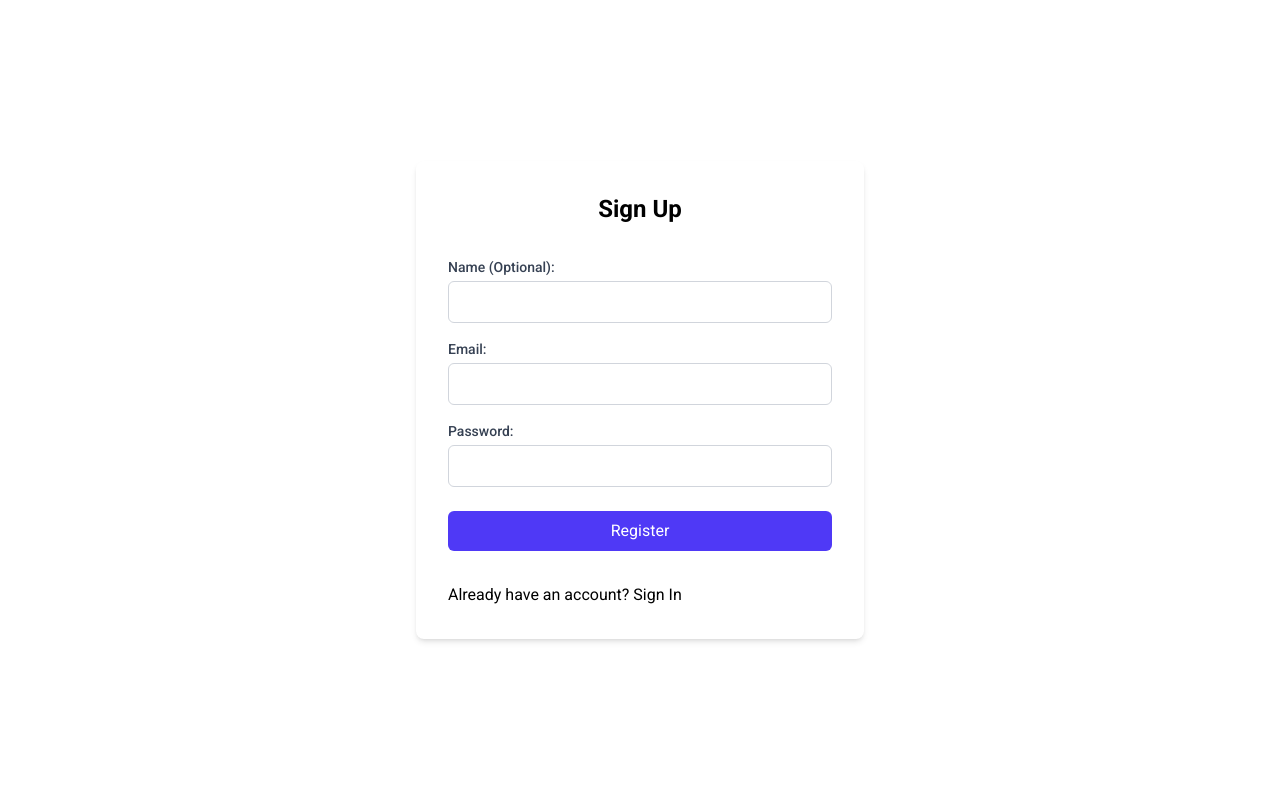
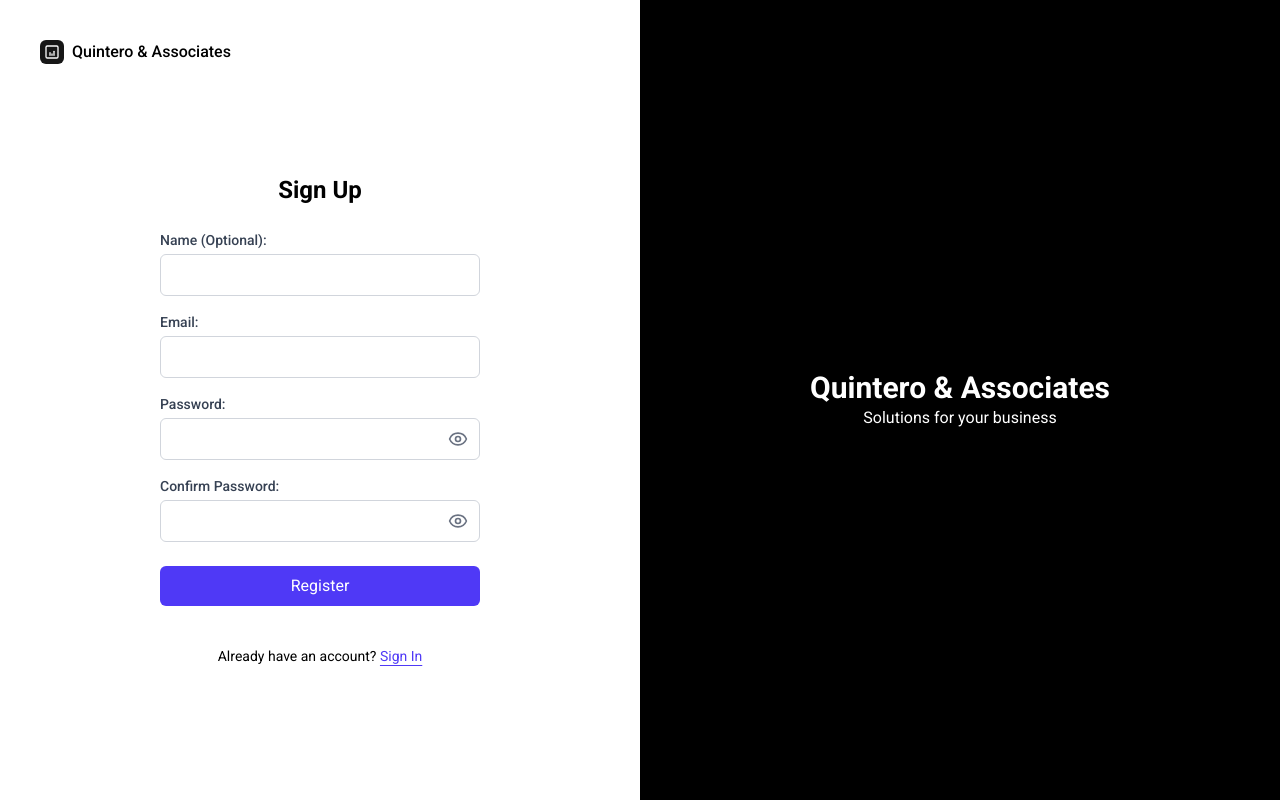
Before and after one commit to pcontramaestre/cms-quintero, a Next.js app: page /auth/signup in a window 1280 px wide. Built offline with nearby package versions, Linux system fonts and the light colour scheme; no server answers.

Commit message:
feat: enhance auth UI with password confirmation, show/hide toggles, and improved layout

```diff
--- a/app/auth/layout.tsx
+++ b/app/auth/layout.tsx
@@ -1,9 +1,5 @@
 import type React from "react"
-import { Roboto } from "next/font/google"
-import "@/app/globals.css"
 import type { Metadata } from "next"
-
-const roboto = Roboto({ subsets: ["latin"] })
 
 export const metadata: Metadata = {
   title: "Autenticación | Quintero and Associates",
@@ -16,10 +12,8 @@ export default function AuthLayout({
   children: React.ReactNode
 }) {
   return (
-    <html lang="en">
-      <body className={roboto.className}>
-        {children}
-      </body>
-    </html>
+    <>
+      {children}
+    </>
   )
 }
--- a/app/auth/signin/page.tsx
+++ b/app/auth/signin/page.tsx
@@ -14,7 +14,7 @@ export default function SignInPage(props : {searchParams: {message?: string}}) {
     <div className="grid min-h-svh lg:grid-cols-2">
       <div className="flex flex-col gap-4 p-6 md:p-10">
         <div className="flex justify-center gap-2 md:justify-start">
-          <a href="#" className="flex items-center gap-2 font-medium">
+          <a href="/" className="flex items-center gap-2 font-medium">
             <div className="flex h-6 w-6 items-center justify-center rounded-md bg-primary text-primary-foreground">
               <GalleryVerticalEnd className="size-4" />
             </div>
--- a/app/auth/signup/page.tsx
+++ b/app/auth/signup/page.tsx
@@ -1,11 +1,12 @@
 'use client';
 
 import { signup } from '@/actions/auth'; // Importa la Server Action
-import { useActionState, useEffect } from 'react'; // Importamos useActionState y useEffect
+import { useActionState, useEffect, useState } from 'react'; // Añadimos useState
 import { useFormStatus } from 'react-dom'; // useFormStatus sigue en react-dom
 import { useRouter } from 'next/navigation'; // Para redirigir después del registro exitoso
 import { Dialog } from '@radix-ui/react-dialog';
 import { toast } from 'sonner';
+import { Eye, EyeOff } from 'lucide-react'; // Importamos iconos para mostrar/ocultar contraseña
 
 // Definir un tipo para el estado del formulario
 type FormState = {
@@ -14,12 +15,20 @@ type FormState = {
 };
 
 // Estado inicial para el formulario
-const initialState: FormState = { error: '' };
+const initialState: FormState = { error: '', success: false };
 
 // Adaptador para la función signup que la hace compatible con useFormState
 const signupWithFormState = async (prevState: FormState, formData: FormData) => {
+  // Verificar que las contraseñas coincidan antes de enviar
+  const password = formData.get('password') as string;
+  const confirmPassword = formData.get('confirmPassword') as string;
+
+  if (password !== confirmPassword) {
+    return { error: 'Passwords do not match', success: false };
+  }
+
   const result = await signup(formData);
-  return result || { error: '' };
+  return result || { error: '', success: false };
 };
 
 // Componente para el botón de envío que muestra estado de carga
@@ -42,6 +51,10 @@ export default function SignUpPage() {
   // Usar useActionState para manejar el estado del formulario y los errores
   const [state, formAction] = useActionState(signupWithFormState, initialState);
 
+  // Estados para mostrar/ocultar contraseñas
+  const [showPassword, setShowPassword] = useState(false);
+  const [showConfirmPassword, setShowConfirmPassword] = useState(false);
+
   // Efecto para redirigir cuando el registro es exitoso
   useEffect(() => {
     if (state.success) {
@@ -53,18 +66,33 @@ export default function SignUpPage() {
   }, [state.success, router]);
 
   return (
-    <div className="flex flex-col items-center justify-center min-h-screen py-2">
-      <div className="w-full max-w-md p-8 space-y-8 bg-white rounded-lg shadow-md">
-        <h1 className="text-2xl font-bold text-center">Sign Up</h1>
+    <div className="grid min-h-svh lg:grid-cols-2">
+      <div className="flex flex-col gap-4 p-6 md:p-10">
+        <div className="flex justify-center gap-2 md:justify-start">
+          <a href="#" className="flex items-center gap-2 font-medium">
+            <div className="flex h-6 w-6 items-center justify-center rounded-md bg-primary text-primary-foreground">
+              <svg xmlns="http://www.w3.org/2000/svg" width="24" height="24" viewBox="0 0 24 24" fill="none" stroke="currentColor" strokeWidth="2" strokeLinecap="round" strokeLinejoin="round" className="size-4">
+                <rect width="18" height="18" x="3" y="3" rx="2" />
+                <path d="M9 17v-4" />
+                <path d="M12 17v-2" />
+                <path d="M15 17v-6" />
+              </svg>
+            </div>
+            Quintero & Associates
+          </a>
+        </div>
+        <div className="flex flex-1 items-center justify-center">
+          <div className="w-full max-w-xs">
+            <h1 className="text-2xl font-bold text-center mb-6">Sign Up</h1>
 
             {/* Mostrar mensaje de error si existe */}
             {state.error && (
-          <div className="p-3 text-sm text-red-800 bg-red-100 rounded-md">
+              <div className="p-3 mb-4 text-sm text-red-800 bg-red-100 rounded-md">
                 {state.error}
               </div>
             )}
 
-        <form action={formAction} className="mt-8 space-y-6">
+            <form action={formAction} className="space-y-6">
               <div className="space-y-4">
                 <div>
                   <label htmlFor="name" className="block text-sm font-medium text-gray-700">
@@ -93,18 +121,64 @@ export default function SignUpPage() {
                   <label htmlFor="password" className="block text-sm font-medium text-gray-700">
                     Password:
                   </label>
+                  <div className="relative">
                     <input
                       id="password"
                       name="password"
-                type="password"
+                      type={showPassword ? "text" : "password"}
                       required
-                className="w-full px-3 py-2 mt-1 border border-gray-300 rounded-md focus:outline-none focus:ring-indigo-500 focus:border-indigo-500"
+                      className="w-full px-3 py-2 mt-1 border border-gray-300 rounded-md focus:outline-none focus:ring-indigo-500 focus:border-indigo-500 pr-10"
                     />
+                    <button
+                      type="button"
+                      className="absolute inset-y-0 right-0 flex items-center pr-3 mt-1 text-gray-500 hover:text-gray-700"
+                      onClick={() => setShowPassword(!showPassword)}
+                    >
+                      {showPassword ? <EyeOff className="h-5 w-5" /> : <Eye className="h-5 w-5" />}
+                    </button>
+                  </div>
+                </div>
+                <div>
+                  <label htmlFor="confirmPassword" className="block text-sm font-medium text-gray-700">
+                    Confirm Password:
+                  </label>
+                  <div className="relative">
+                    <input
+                      id="confirmPassword"
+                      name="confirmPassword"
+                      type={showConfirmPassword ? "text" : "password"}
+                      required
+                      className="w-full px-3 py-2 mt-1 border border-gray-300 rounded-md focus:outline-none focus:ring-indigo-500 focus:border-indigo-500 pr-10"
+                    />
+                    <button
+                      type="button"
+                      className="absolute inset-y-0 right-0 flex items-center pr-3 mt-1 text-gray-500 hover:text-gray-700"
+                      onClick={() => setShowConfirmPassword(!showConfirmPassword)}
+                    >
+                      {showConfirmPassword ? <EyeOff className="h-5 w-5" /> : <Eye className="h-5 w-5" />}
+                    </button>
+                  </div>
                 </div>
               </div>
               <SubmitButton />
+              <div className="text-center text-sm mt-4">
+                Already have an account?{" "}
+                <a href="/auth/signin" className="text-indigo-600 hover:text-indigo-800 underline underline-offset-4">
+                  Sign In
+                </a>
+              </div>
             </form>
-        <p>Already have an account? <a href="/auth/signin">Sign In</a></p>
+          </div>
+        </div>
+      </div>
+      <div className="relative hidden bg-muted lg:block">
+        {/* Fondo negro */}
+        <div className="absolute inset-0 h-full w-full bg-black">
+          <div className="flex flex-col items-center justify-center h-full">
+            <h1 className="text-3xl font-bold text-white">Quintero & Associates</h1>
+            <p className="text-white">Solutions for your business</p>
+          </div>
+        </div>
       </div>
     </div>
   );
```
Lines whose indentation alone changed are shown as unchanged.
